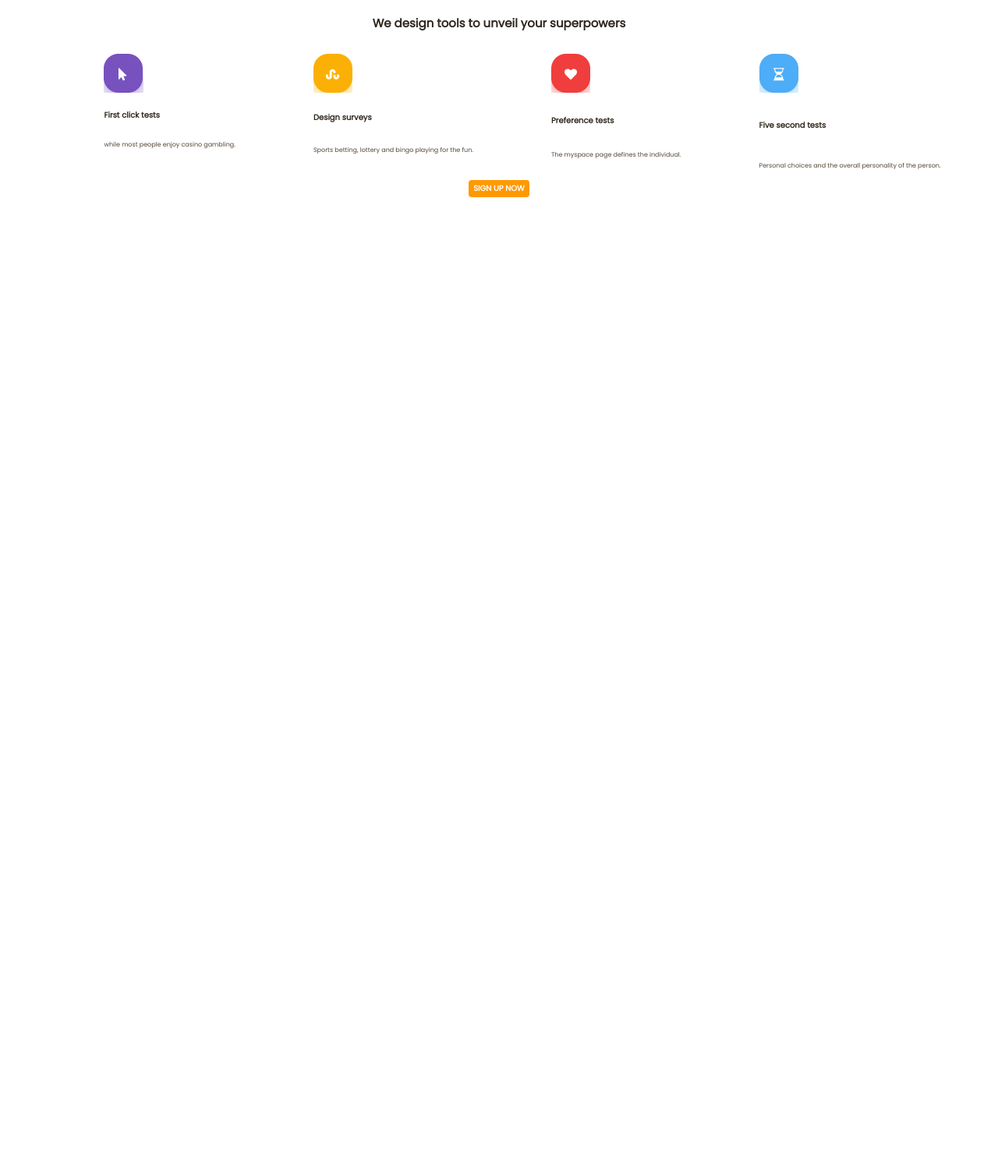
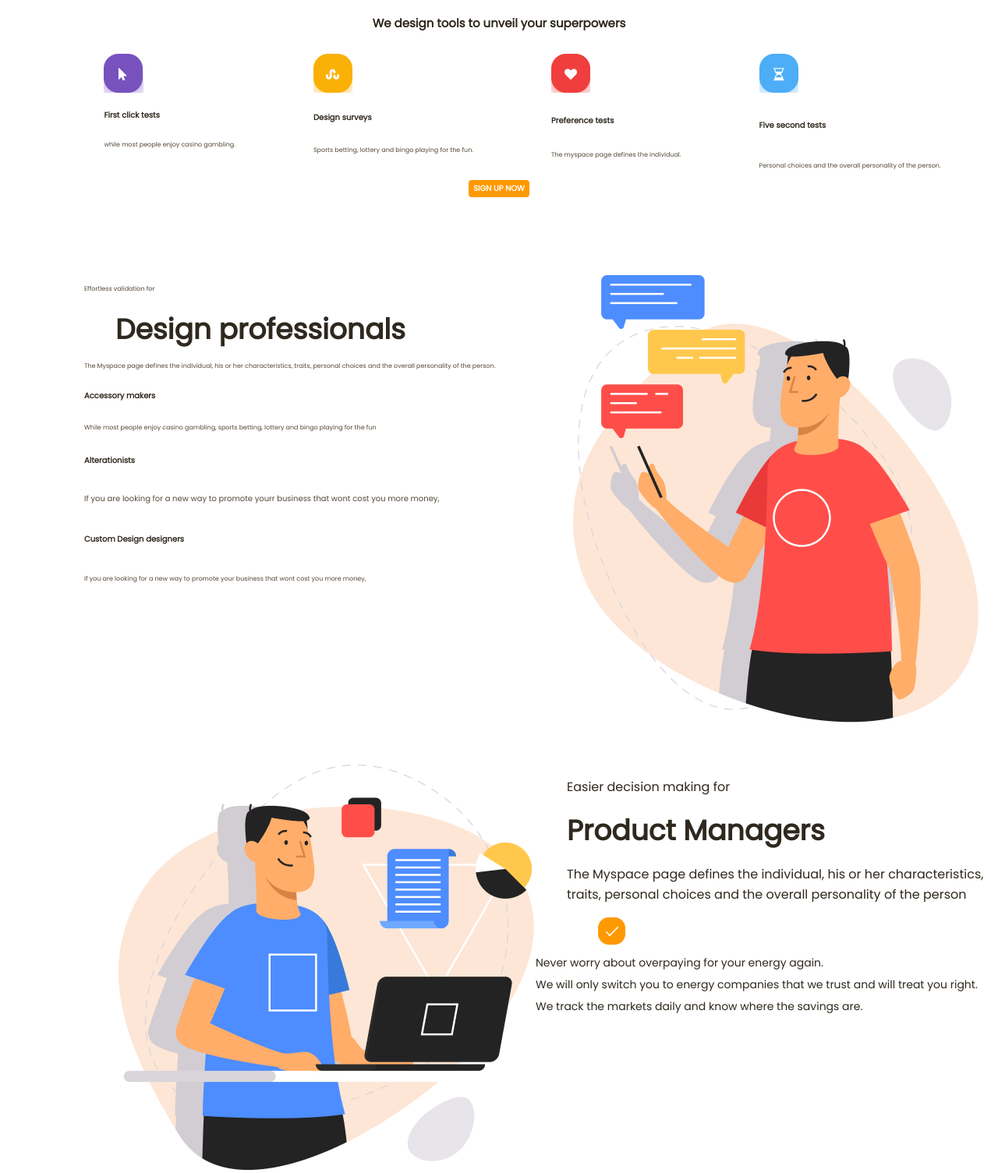
Before and after one commit to Allano256/position-transform, a plain HTML site: page index.html in a window 1280 px wide. Shown: the part 749-2254 px from the top of the page at 78% size. Before the commit the page ends 1010 px from the top, so only its background shows below. Drawn offline with Linux system fonts and the light colour scheme.

Commit message:
added more images

```diff
--- a/index.html
+++ b/index.html
@@ -108,6 +108,42 @@
               <button class="button-edit">SIGN UP NOW</button>
 
           </div>
+          <div class="container-2">
+            <div class="semi-container">
+              <p class="paragraphs">Effortless validation for</p>
+            <h3 class="unique">Design professionals</h3>
+            <p class="paragraphs">The Myspace page defines the individual, his or her characteristics, traits, personal choices and the overall personality of the person.</p>
+             <h4 class="headings">Accessory makers</h4>
+             <p class="paragraphs">While most people enjoy casino gambling, sports betting, lottery and bingo playing for the fun</p>
+             <h5 class="headings">Alterationists</h5>
+             <p class="paragraps">If you are looking for a new way to promote yourr business that wont cost you more money,</p>
+             <h6 class="headings">Custom Design designers</h6>
+             <p class="paragraphs">If you are looking for a new way to promote your business that wont cost you more money,</p>
+            </div>
+            <div class="semi-container-1">
+              <img src="/images/Phone-call.png">
+            </div>
+          </div>
+          <div class="container-3">
+            <img src="/images/working.png" allt="someone on computer">
+            <div class="semi-container-2">
+              <p class="paragraph">Easier decision making for</p>
+              <h5 class="unique">Product Managers</h5>
+              <p class="paragraph">The Myspace page defines the individual, his or her characteristics, traits, personal choices and the overall personality of the person</p>
+              <ul class="list-items" >
+                <img src="/images/tick.png" allt="tick">
+                <li>Never worry about overpaying for your energy again. </li>
+                <li>We will only switch you to energy companies that we trust and will treat you right.</li>
+                <li>We track the markets daily and know where the savings are.</li>
+              </ul>
+            </div>
+
+
+
+
+
+          </div>
+
 
 
 
--- a/styles/index.css
+++ b/styles/index.css
@@ -217,3 +217,52 @@ padding-top: 250px;
         border-radius: 4px;
         border:none;
     }
+    .container-2 {
+        display: flex;
+        margin-top: 100px;
+    }
+    .semi-container {
+        margin-left: 100px;
+        z-index: auto;
+    }
+   .container-3{
+        display: flex;
+        margin-top: 50px;
+        margin-left: 144px;
+    }
+    .unique {
+        color: #2F281E;
+        font-family: "poppins";
+        font-style: normal;
+        font-weight: 700;
+        font-size: 36px;
+        line-height: 54px;
+        margin-top: 15px;
+        margin-bottom: 10px;
+        margin-left: 40px;
+
+    }
+    .paragraph  {
+        color: #2F281E;
+        font-family: "poppins";
+        font-style: normal;
+        font-weight: 500;
+        font-size: 16px;
+        line-height: 26px;
+        margin-left: 40px;
+
+    }
+    .para  {
+        color: #2F281E;
+        font-family: "poppins";
+        font-style: normal;
+        font-weight: 500;
+        font-size: 16px;
+        line-height: 26px;
+        margin-left: 40px;
+
+    }
+    .list-items {
+        display:inline;
+        margin-left: 40px;
+    }
```
Also changed, not shown: images/Phone-call.png (added), images/tick.png (added), images/working.png (added).
